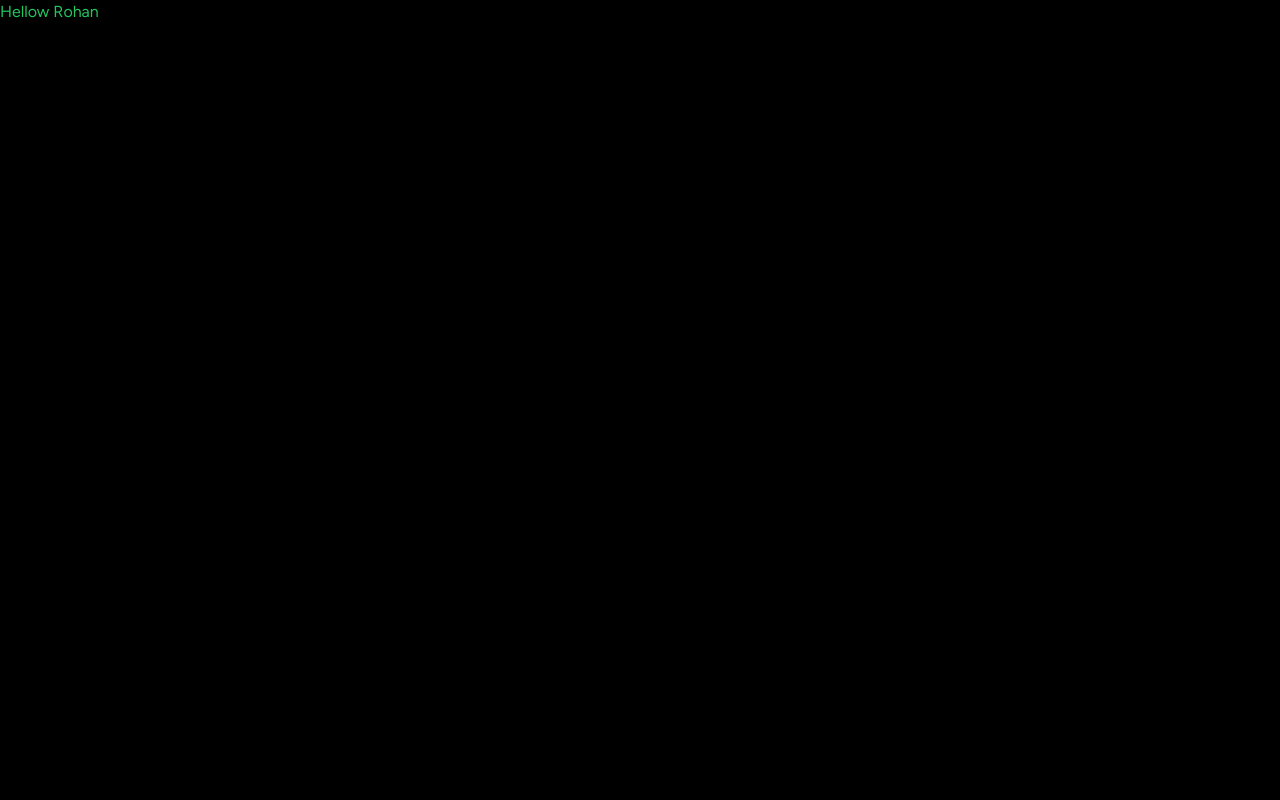
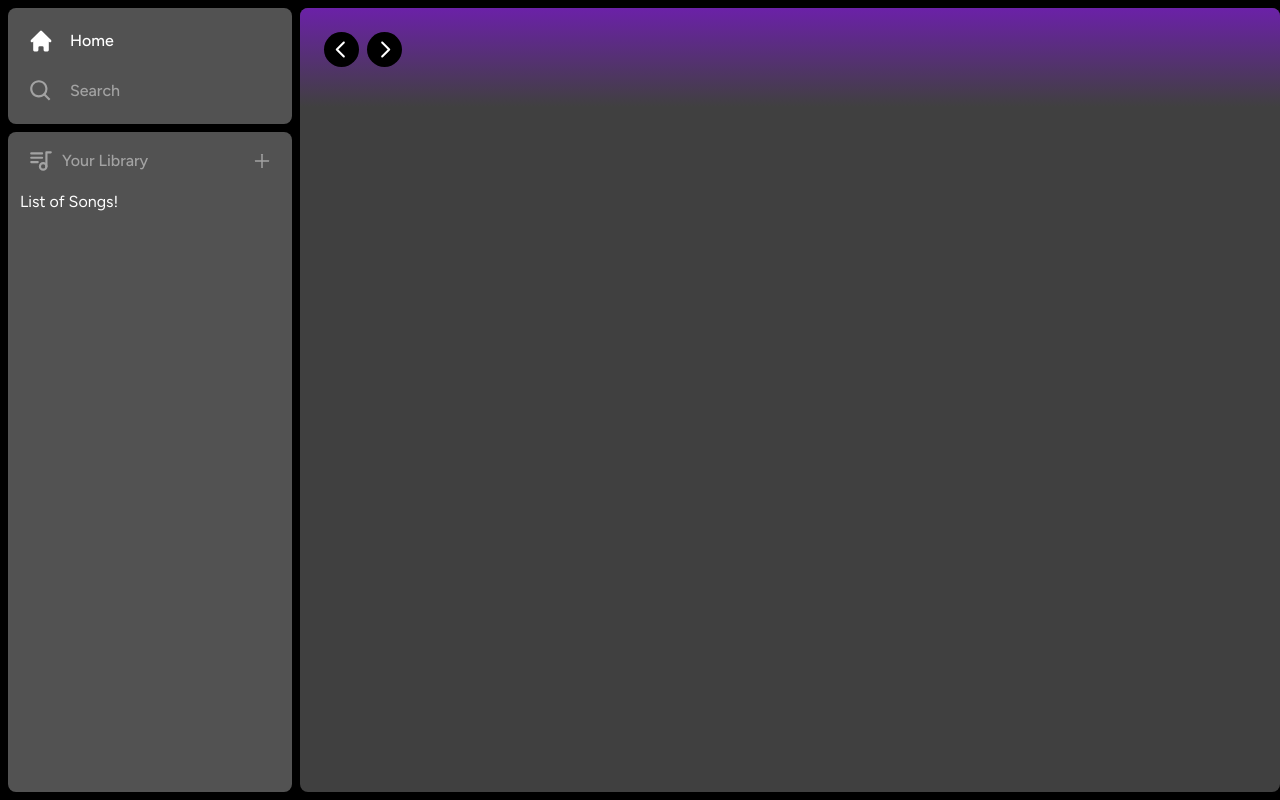
Before and after one commit to Rohansunwar5/muse, a Next.js app: page / in a window 1280 px wide. Built offline with nearby package versions, Linux system fonts and the light colour scheme.

Commit message:
Update dependencies and add Tailwind Merge

```diff
--- a/app/(site)/page.tsx
+++ b/app/(site)/page.tsx
@@ -1,7 +1,18 @@
+import Header from "@/components/Header";
+
 export default function Home() {
   return(
-    <div className="text-green-500">
-      Hellow Rohan
+    <div  className="
+    bg-neutral-700
+    rounded-lg
+    h-full
+    w-full
+    overflow-hidden
+    overflow-y-auto
+  ">
+      <Header>
+        Header
+      </Header>
     </div>
   )
 }
--- a/app/layout.tsx
+++ b/app/layout.tsx
@@ -1,6 +1,7 @@
 import type { Metadata } from "next";
 import { Figtree } from "next/font/google";
 import "./globals.css";
+import Sidebar from "@/components/Sidebar";
 
 const font = Figtree({ subsets: ["latin"] });
 
@@ -16,7 +17,12 @@
 }>) {
   return (
     <html lang="en">
-      <body className={font.className}>{children}</body>
+      <body className={font.className}>
+        <Sidebar>
+
+        {children}
+        </Sidebar>
+      </body>
     </html>
   );
 }
--- /dev/null
+++ b/components/Box.tsx
@@ -0,0 +1,25 @@
+import { twMerge } from "tailwind-merge";
+
+interface BoxProps{
+  children:  React.ReactNode;
+  className?: string;
+}
+
+const Box:React.FC<BoxProps> = ({
+  children,
+  className
+}) => {
+  return (
+    <div className={twMerge(`
+    bg-neutral-600
+    rounded-lg
+    h-fit
+    w-full
+    `,
+    className)}>
+      {children}
+    </div>
+  )
+}
+
+export default Box
--- /dev/null
+++ b/components/Header.tsx
@@ -0,0 +1,87 @@
+"use client"
+
+import { useRouter } from "next/navigation";
+import { twMerge } from "tailwind-merge";
+import { RxCaretLeft, RxCaretRight } from "react-icons/rx";
+import { HiHome } from "react-icons/hi";
+
+interface HeaderProps {
+  children:  React.ReactNode;
+  className?: string,
+}
+
+const Header: React.FC<HeaderProps> = ({
+  children,
+  className,
+}) => {
+  const router = useRouter();
+
+  const handleLogout = () => {
+    // handle logout in future
+  }
+  return (
+    <div
+      className={twMerge(`
+        h-fit
+        bg-gradient-to-b
+        from-purple-800
+        p-6
+        `,
+        className
+      )}
+    >
+      <div className="w-full mb-4 flex items-center justify-between">
+        <div className="hidden md:flex gap-x-2 items-center">
+          <button
+            onClick={() => router.back()}
+           className="
+           rounded-full
+           bg-black
+           flex
+           items-center
+           justify-center
+           cursor-pointer
+           hover:opacity-75
+           transition
+          ">
+          <RxCaretLeft className="text-white" size={35} />
+          </button>
+          <button
+            onClick={() => router.forward()}
+           className="
+           rounded-full
+           bg-black
+           flex
+           items-center
+           justify-center
+           cursor-pointer
+           hover:opacity-75
+           transition
+          ">
+          <RxCaretRight className="text-white" size={35} />
+          </button>
+
+        </div>
+        <div className="flex md:hidden gap-x-2 items-center">
+          <button
+            className="
+            rounded-full
+            p-2
+            bg-white
+            flex
+            items-center
+            justify-center
+            cursor-pointer
+            hover:opacity-75
+            transition
+          "
+          >
+            <HiHome className="text-black" size={20} />
+          </button>
+        </div>
+      </div>
+    </div>
+  )
+}
+
+export default Header
--- /dev/null
+++ b/components/Library.tsx
@@ -0,0 +1,38 @@
+"use client"
+import { TbPlaylist } from "react-icons/tb";
+import { AiOutlinePlus} from "react-icons/ai";
+
+const Library = () => {
+  const onClick = () => {
+
+  }
+  return (
+    <div className="flex flex-col">
+      <div className="flex items-center justify-between px-5 pt-4">
+        <div className="inline-flex items-center gap-x-2">
+        <TbPlaylist className="text-neutral-400" size={26} />
+        <p
+          className="text-neutral-400 font-medium text-md"
+        >
+          Your Library
+        </p>
+        </div>
+        <AiOutlinePlus
+          onClick={onClick}
+          size= {20}
+          className="
+            text-neutral-400
+            cursor-pointer
+            hover:text-white
+            transition
+          "
+        />
+      </div>
+      <div className="flex flex-col gap-y-2 mt-4 px-3">
+        List of Songs!
+      </div>
+    </div>
+  )
+}
+
+export default Library
--- /dev/null
+++ b/components/Sidebar.tsx
@@ -0,0 +1,59 @@
+"use client"
+import { usePathname } from "next/navigation";
+import { useMemo } from "react";
+import { HiHome } from "react-icons/hi";
+import { BiSearch } from "react-icons/bi";
+import Box from "./Box";
+import SidebarItem from "./SidebarItem";
+import Library from "./Library";
+interface SidebarProps {
+  children:  React.ReactNode;
+}
+
+const Sidebar: React.FC<SidebarProps> = ({
+  children,
+}) => {
+  const pathname = usePathname();
+  const routes = useMemo(() => [
+    {
+      icon: HiHome,
+      label: 'Home',
+      active: pathname !== '/search',
+      href: '/'
+    },
+    {
+      icon: BiSearch,
+      label: 'Search',
+      active: pathname === '/search',
+      href: '/search',
+    }
+  ],[pathname])
+  return (
+    <div className="flex h-full">
+      <div
+        className="hidden md:flex flex-col gap-y-2 bg-black h-full w-[300px] p-2"
+      >
+        <Box>
+          <div
+           className="flex flex-col gap-y-4 px-5 py-4"
+          >
+            {routes.map((item) => (
+              <SidebarItem
+                key={item.label}
+                {...item}
+              />
+            ))}
+          </div>
+        </Box>
+        <Box className="overflow-y-auto h-full">
+        <Library  />
+        </Box>
+      </div>
+      <main className="h-full flex-1 overflow-y-auto py-2">
+        {children}
+      </main>
+    </div>
+  )
+}
+
+export default Sidebar
--- /dev/null
+++ b/components/SidebarItem.tsx
@@ -0,0 +1,45 @@
+import Link from "next/link";
+import { IconType } from "react-icons/lib"
+import { twMerge } from 'tailwind-merge';
+
+interface SidebarItemProps{
+  icon: IconType;
+  label: string;
+  active?: boolean;
+  href: string;
+}
+
+const SidebarItem: React.FC<SidebarItemProps> = ({
+  icon: Icon,
+  label,
+  active,
+  href,
+}) => {
+  return (
+    <Link
+      href={href}
+      className={twMerge(`
+        flex
+        flex-row
+        h-auto
+        items-center
+        w-full
+        gap-x-4
+        text-md
+        font-medium
+        cursor-pointer
+        hover:text-white
+        transition
+        text-neutral-400
+        py-1`,
+        active && "text-white"
+        )
+      }
+    >
+    <Icon size={26} />
+      <p className="truncate w-100">{label}</p>
+    </Link>
+  )
+}
+
+export default SidebarItem
--- a/package.json
+++ b/package.json
@@ -14,6 +14,7 @@
     "react-dom": "^18",
     "react-icons": "^5.0.1",
     "react-spinners": "^0.13.8",
+    "tailwind-merge": "^2.2.1",
     "uniqid": "^5.4.0",
     "use-sound": "^4.0.1",
     "zustand": "^4.3.8"
```
Also changed, not shown: 1 other file (tests, documents, lock files or other folders).
